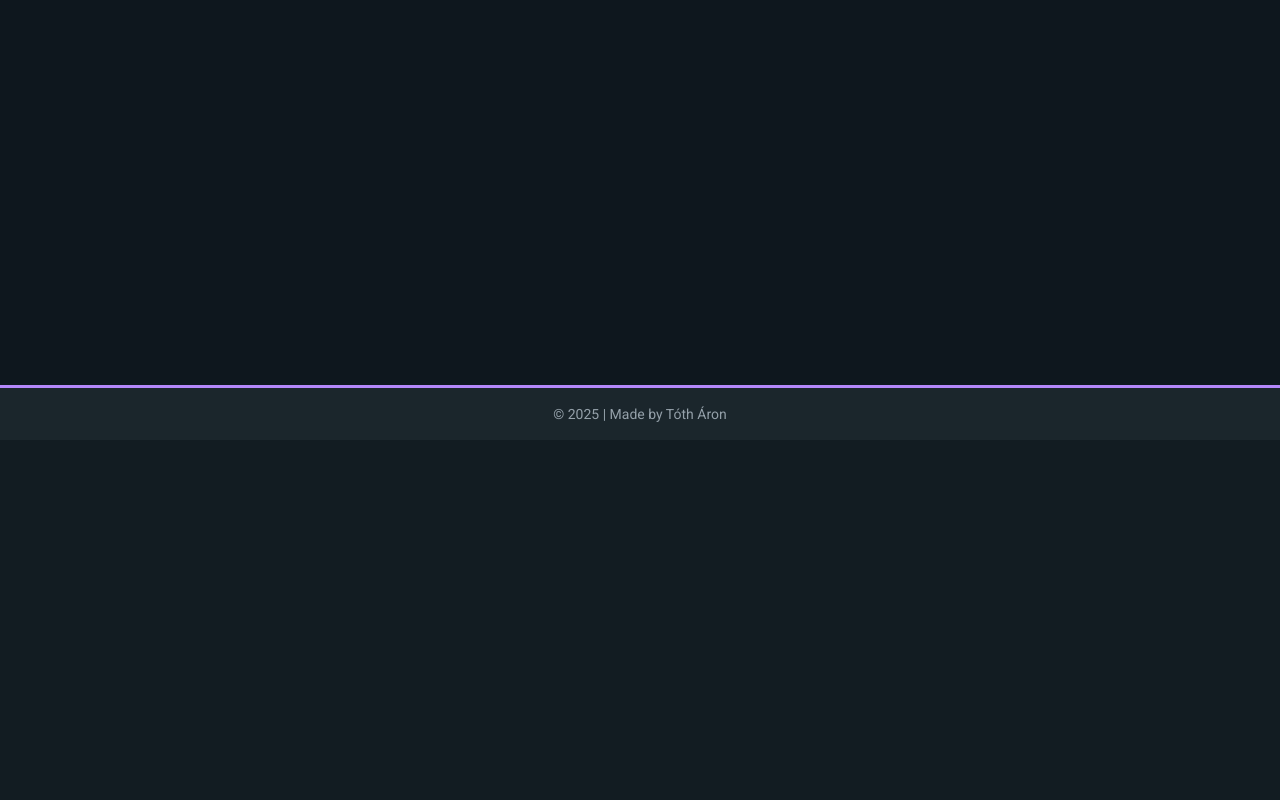
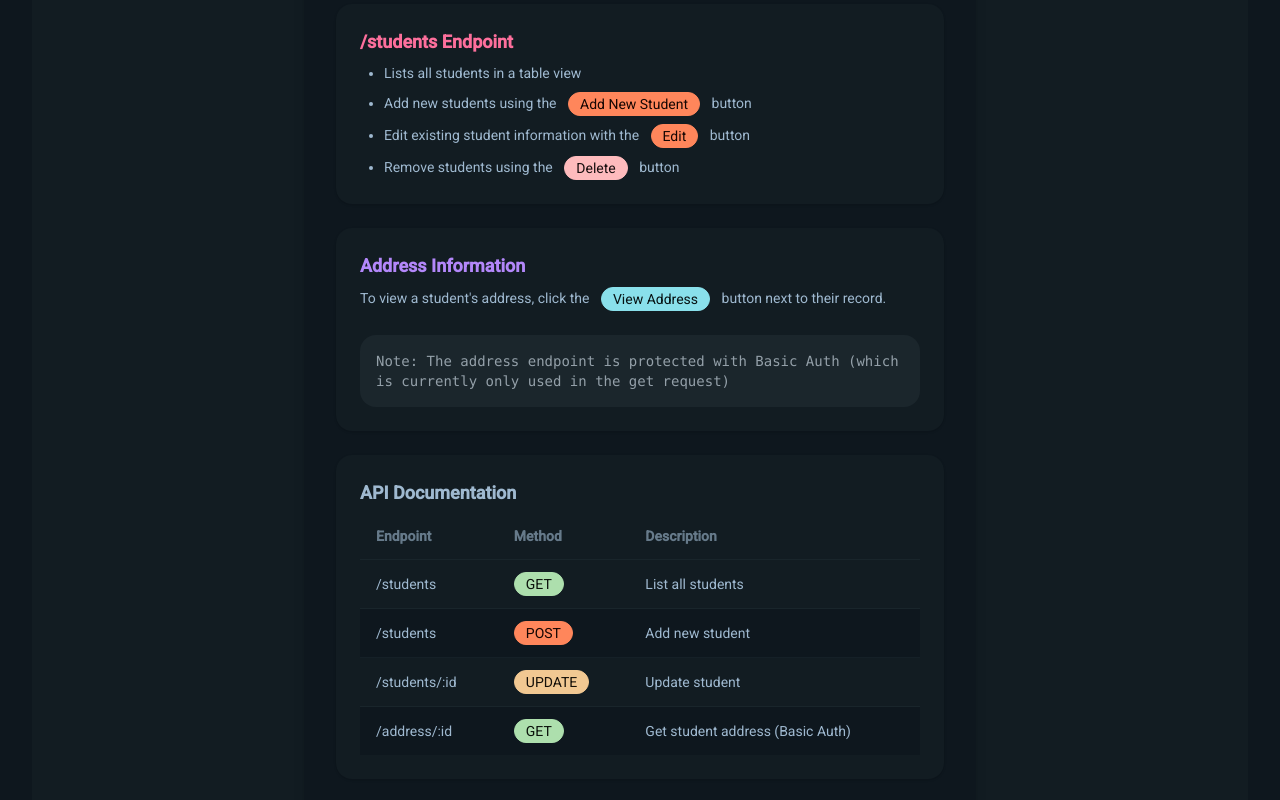
Before and after one commit to Sennthx/syscode_test_task, an Angular app in the folder frontend/: page / in a window 1280 px wide. Shown: the part 360-1160 px from the top of the page. Before the commit the page ends 800 px from the top, so only its background shows below. Built offline with nearby package versions, Linux system fonts and the light colour scheme.

Commit message:
Created a basic information about the frontend

```diff
--- a/frontend/src/app/pages/home/home.component.html
+++ b/frontend/src/app/pages/home/home.component.html
@@ -1 +1,90 @@
-<p>home works!</p>
+<div class="min-h-screen flex flex-col items-center justify-center bg-base-100 p-6">
+  <div class="max-w-2xl w-full bg-base-200 rounded-box shadow-lg p-8">
+    <div class="text-center mb-8">
+      <h1 class="text-4xl font-bold text-primary mb-4">About This Page</h1>
+      <div class="divider"></div>
+    </div>
+
+    <div class="prose prose-lg max-w-none">
+      <p class="mb-6">
+        This application manages student information through a RESTful API. The main features include:
+      </p>
+
+      <div class="space-y-6">
+        <div class="card bg-base-100 shadow">
+          <div class="card-body">
+            <h2 class="card-title text-secondary">/students Endpoint</h2>
+            <ul class="list-disc pl-6 space-y-2">
+              <li>Lists all students in a table view</li>
+              <li>Add new students using the <span class="badge badge-primary mx-2">Add New Student</span> button</li>
+              <li>Edit existing student information with the <span class="badge badge-primary mx-2">Edit</span> button
+              </li>
+              <li>Remove students using the <span class="badge badge-error mx-2">Delete</span> button</li>
+            </ul>
+          </div>
+        </div>
+
+        <!-- Address Feature Card -->
+        <div class="card bg-base-100 shadow">
+          <div class="card-body">
+            <h2 class="card-title text-accent">Address Information</h2>
+            <p>
+              To view a student's address, click the
+              <span class="badge badge-info mx-2">View Address</span> button next to their record.
+            </p>
+            <div class="mt-4 bg-neutral text-neutral-content p-4 rounded-box">
+              <p class="font-mono text-sm">
+                Note: The address endpoint is protected with Basic Auth (which is currently only used in the get
+                request)
+              </p>
+            </div>
+          </div>
+        </div>
+
+        <!-- API Documentation Card -->
+        <div class="card bg-base-100 shadow">
+          <div class="card-body">
+            <h2 class="card-title">API Documentation</h2>
+            <div class="overflow-x-auto">
+              <table class="table table-zebra">
+                <thead>
+                  <tr>
+                    <th>Endpoint</th>
+                    <th>Method</th>
+                    <th>Description</th>
+                  </tr>
+                </thead>
+                <tbody>
+                  <tr>
+                    <td>/students</td>
+                    <td><span class="badge badge-success">GET</span></td>
+                    <td>List all students</td>
+                  </tr>
+                  <tr>
+                    <td>/students</td>
+                    <td><span class="badge badge-primary">POST</span></td>
+                    <td>Add new student</td>
+                  </tr>
+                  <tr>
+                    <td>/students/:id</td>
+                    <td><span class="badge badge-warning">UPDATE</span></td>
+                    <td>Update student</td>
+                  </tr>
+                  <tr>
+                    <td>/address/:id</td>
+                    <td><span class="badge badge-success">GET</span></td>
+                    <td>Get student address (Basic Auth)</td>
+                  </tr>
+                </tbody>
+              </table>
+            </div>
+          </div>
+        </div>
+      </div>
+
+      <div class="mt-8 text-center">
+        <a routerLink="/students" class="btn btn-primary">View students</a>
+      </div>
+    </div>
+  </div>
+</div>
```
